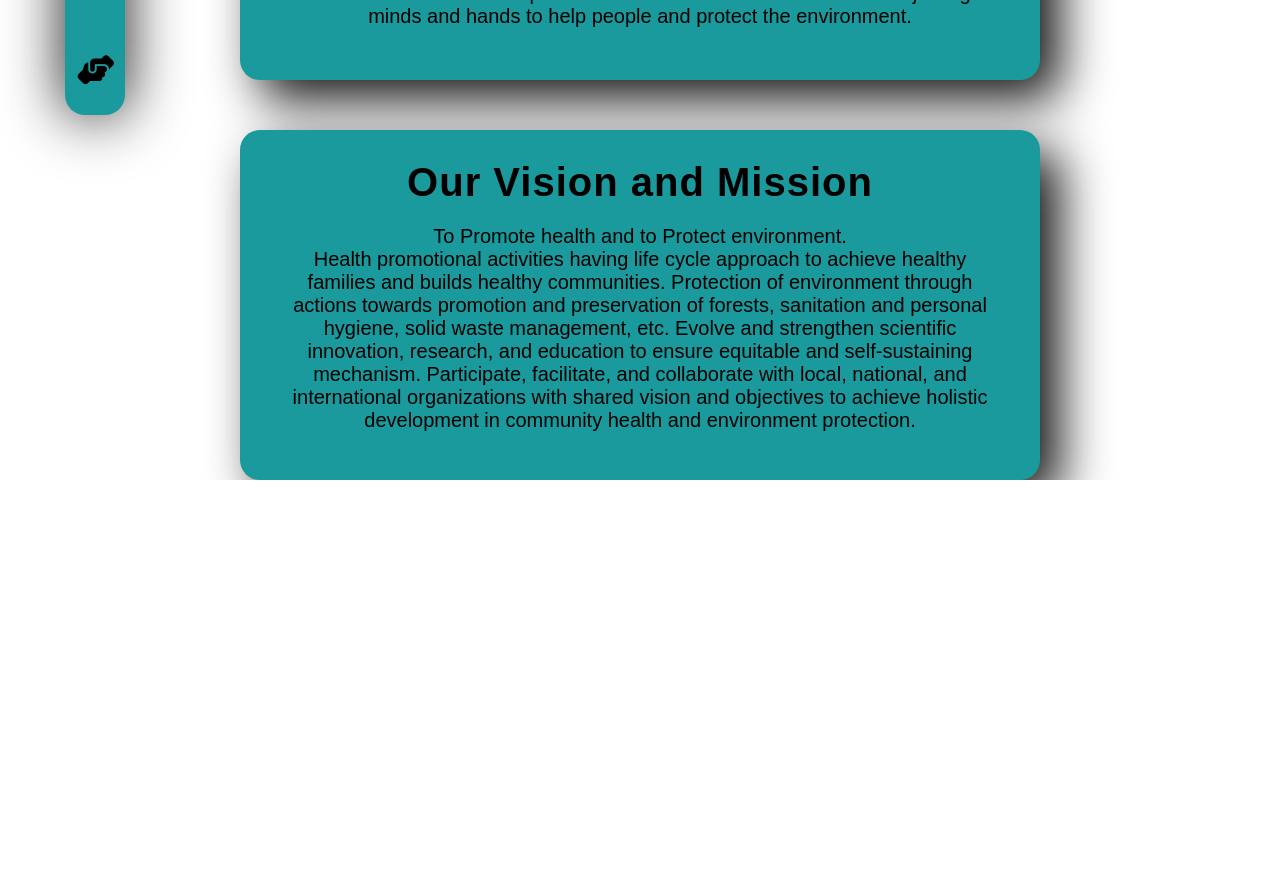
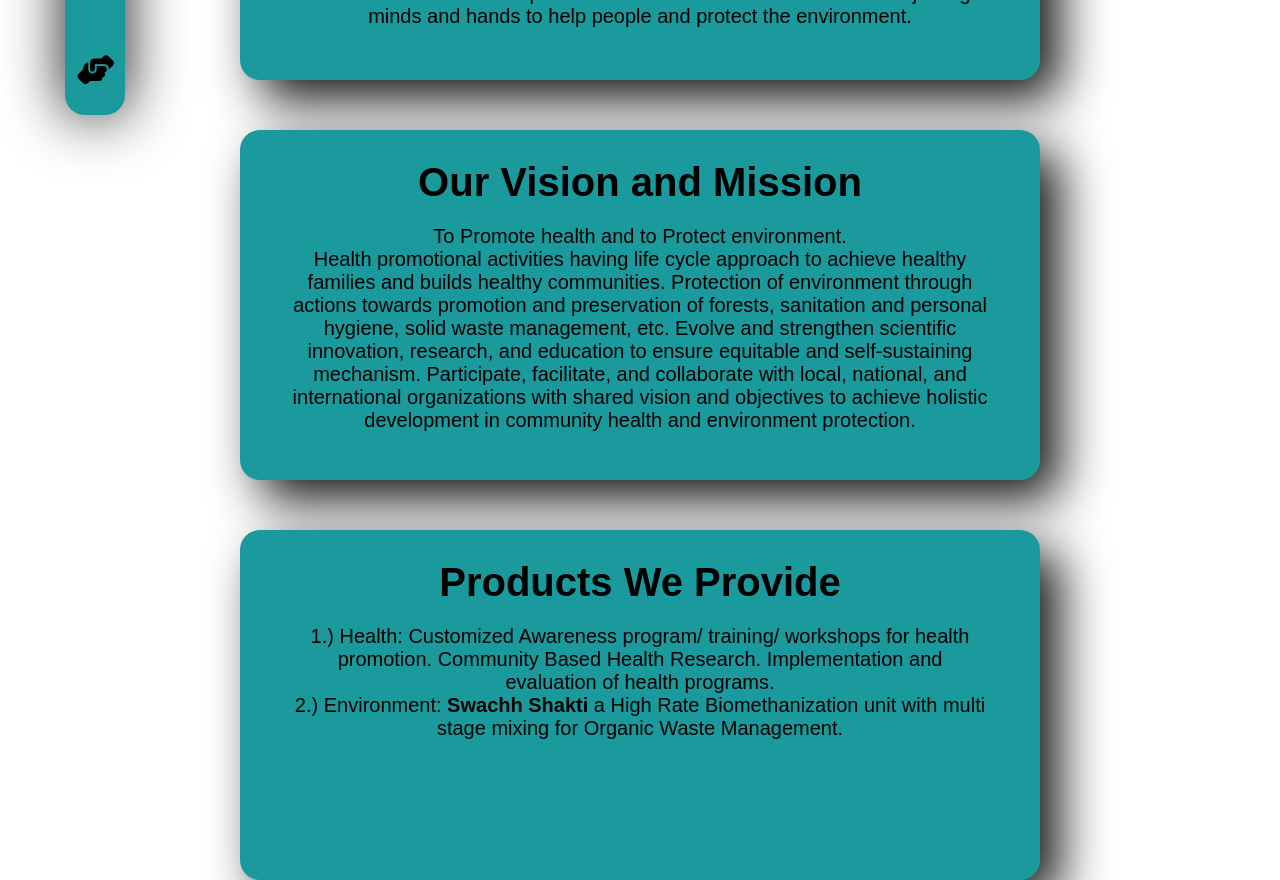
Before and after one commit to Foxtrot-14/Swaasthya-Circle, a React (Create React App) app: page /about in a window 1280 px wide. Shown: the part 440-1320 px from the top of the page. Before the commit the page ends 920 px from the top, so only its background shows below. Built offline with nearby package versions, Linux system fonts and the light colour scheme; no server answers; the database is empty.

Commit message:
font-fixed

```diff
--- a/src/App.css
+++ b/src/App.css
@@ -1,7 +1,7 @@
 * {
   margin: 0;
   padding: 0;
-  font-family: fantasy;
+  font-family: Arial, Helvetica, sans-serif;
 }
 .App {
   height: 100%;
--- a/src/components/pages/About.css
+++ b/src/components/pages/About.css
@@ -7,7 +7,6 @@
 }
 h1 {
   padding-top: 30px;
-  letter-spacing: 1px;
   font-size: 40px;
   font-weight: bold;
   margin-bottom: 20px;
--- a/src/components/pages/About.js
+++ b/src/components/pages/About.js
@@ -61,6 +61,27 @@ const About = () => {
             <br />
           </p>
         </motion.div>
+        <motion.div
+          initial={{ scale: 0 }}
+          animate={{ scale: 1 }}
+          transition={{
+            type: "spring",
+            stiffness: 260,
+            damping: 20,
+          }}
+          whileHover={{ scale: 1.1 }}
+          className="card2"
+        >
+          <h1>Products We Provide</h1>
+          <p>
+            1.) Health: Customized Awareness program/ training/ workshops for
+            health promotion. Community Based Health Research. Implementation
+            and evaluation of health programs. <br />
+            2.) Environment:
+            <strong> Swachh Shakti</strong> a High Rate Biomethanization unit
+            with multi stage mixing for Organic Waste Management.
+          </p>
+        </motion.div>
       </center>
       {/* //vision and mission, services //change icon , serif fonts */}
     </div>
--- a/src/components/pages/Team.css
+++ b/src/components/pages/Team.css
@@ -1,5 +1,5 @@
 .abc {
-  margin-left: 200px;
+  margin-left: 250px;
   color: black;
 }
 .ery {
```
